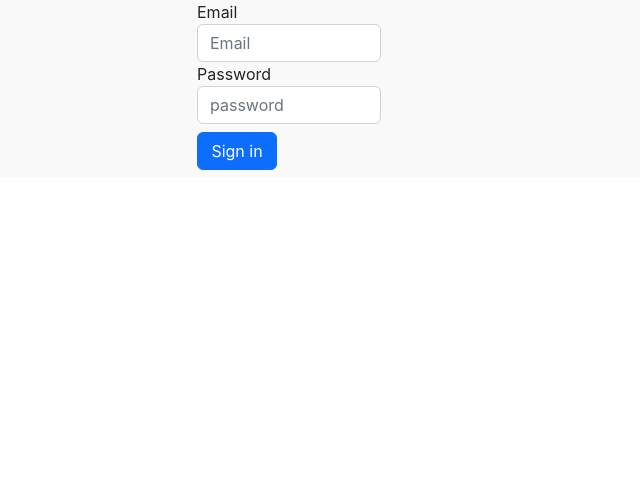
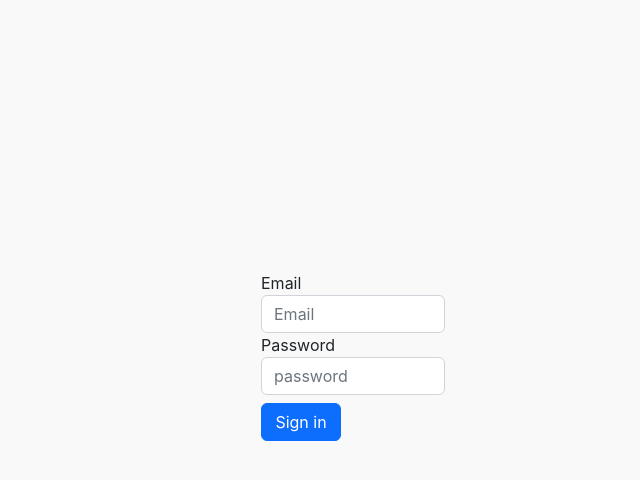
Before and after one commit to 111LegendaryDude111/PetShop, a React (Create React App) app: page /authorization in a window 1280 px wide. Shown: the top 480 px of the page, without its empty margins (259-899 px from the left). Built offline with nearby package versions, Linux system fonts and the light colour scheme.

Commit message:
add validation

```diff
--- a/src/components/Authorisation/SignIn/styles.module.scss
+++ b/src/components/Authorisation/SignIn/styles.module.scss
@@ -1,12 +1,18 @@
 .signInPage{
     background-color: rgba(248, 248, 248, 0.845);
-
+    position: fixed;
+    top: 0;
+    left: 0;
+    width: 100%;
+    height: 100%;
 }
 
-.form{justify-content: center;
+.form{
+    justify-content: center;
     display: flex;
     flex-direction: column;
     width: 23rem;
+     margin: -4rem 0 1rem 8rem;
 }
 
 .signInBtn{
```
